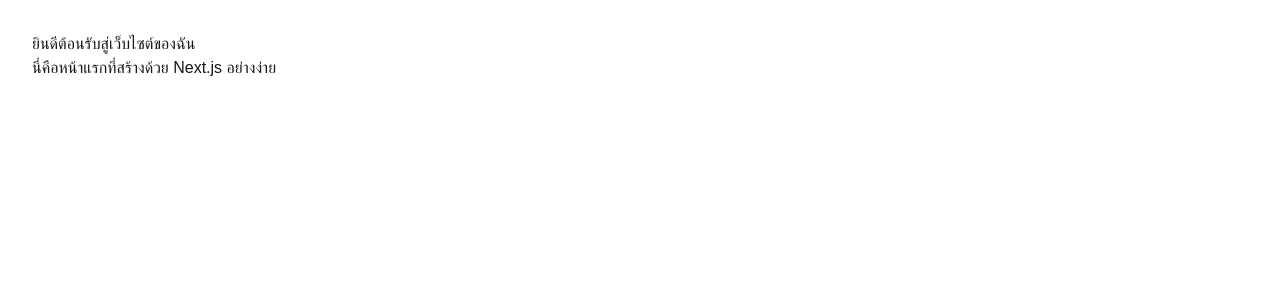
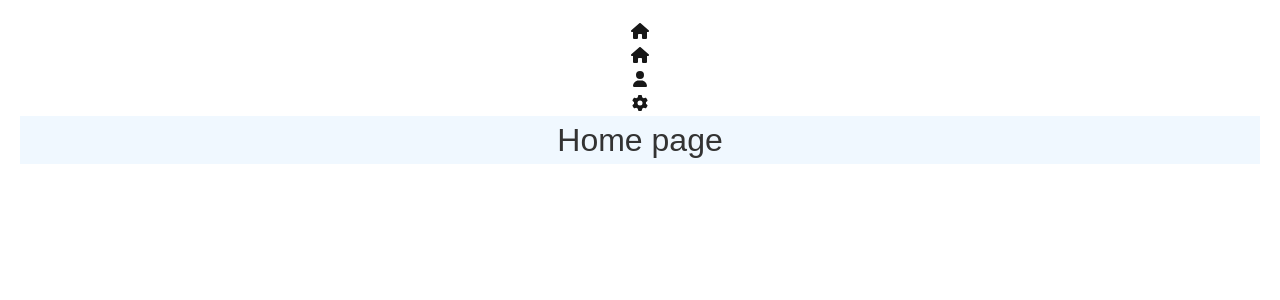
Before and after one commit to tenchq-tp/Knowledge-Base-Websites, a Next.js app in the folder frontend/: page /pages/home in a window 1280 px wide. Shown: the top 300 px of the page. Built offline with nearby package versions, Linux system fonts and the light colour scheme.

Commit message:
homepage by มะปรางค์

```diff
--- a/frontend/src/app/component/Navbar.js
+++ b/frontend/src/app/component/Navbar.js
@@ -0,0 +1,100 @@
+//บอกให้ Next.js รู้ว่าไฟล์นี้ทำงานฝั่ง Client Side, จำเป็นเมื่อคุณใช้ Next.js App Router
+"use client"
+
+//ใช้ useEffect() เพื่อรันโค้ดเมื่อ component ถูกโหลด
+import { useEffect, useState } from "react";
+
+// useRouter ใช้สำหรับนำทางไปยังหน้าอื่น, next/navigation คือเวอร์ชันใหม่ที่ใช้ใน App Router
+import { useRouter } from "next/navigation";
+
+import { FontAwesomeIcon } from "@fortawesome/react-fontawesome";
+import {
+    faHome,
+    faUser,
+    faGear //เพิ่มไอคอน gear
+} from "@fortawesome/free-solid-svg-icons";
+
+import styles from "../style/navbar.module.css"
+
+
+export default function Navbar()
+{
+    // ใช้เพื่อเปลี่ยนเส้นทาง
+     const router = useRouter();
+
+
+     const [ShowSubMenu, setShowSubMenu] = useState(false);
+
+     const toggleSubMenu = () => {
+         setShowSubMenu(!showSubMenu);
+     };
+
+     //     const goToProfile = () => {
+//         router.push("/profile");
+//     }
+
+     const goTo = (path) =>{
+        setShowSubMenu(false); // ซ่อนเมนูหลังคลิก
+        router.push(path);
+     };
+
+
+    return(
+        <nav className={styles.navbarList}>
+            {/* Logo */}
+            <div className={styles.logo}>
+                <FontAwesomeIcon icon={ faHome } className={styles.icon} />
+
+            </div>
+
+
+            <ul className={styles.navLinks}>
+                <li
+                    onClick={() => router.push("/pages/home")} className= {styles.navItem}>
+                    <FontAwesomeIcon icon={ faHome } className={styles.icon} />
+                </li>
+
+                 <li
+                    onClick={() => router.push("/pages/profile")} className= {styles.navItem}>
+                    <FontAwesomeIcon icon={ faUser } className={styles.icon} />
+                </li>
+
+                {/* setting มี 2 อัน คือ settingrole กับ settinguser */}
+                 <li
+                    onClick={toggleSubMenu} className= {styles.navItem}>
+                    <FontAwesomeIcon icon={ faGear } className={styles.icon} />
+                </li>
+
+                {ShowSubMenu &&(
+                    <div className="styles.subsetting">
+
+                            <li onClick={() => goTo("/setting/settingprofile")}>
+                                <FontAwesomeIcon icon= { faUser } /> Setting Profile
+                            </li>
+
+                            <li onClick={() => goTo("/setting/settingrole")}>
+                                <FontAwesomeIcon icon= { faUser }  /> Setting Role
+                            </li>
+
+                    </div>
+                )}
+
+            </ul>
+
+        </nav>
+
+    );
+}
+
+
+
+ //router.push("/login") จะเปลี่ยนหน้าไป /login เมื่อกดปุ่ม
+    //const goToHome = () => {
+        //router.push("/home");
+  //}
+
+
+
+//      const goToSetting = () => {
+//         router.push("/setting");
+//     }
--- a/frontend/src/app/pages/home/page.js
+++ b/frontend/src/app/pages/home/page.js
@@ -1,10 +1,46 @@
+//บอกให้ Next.js รู้ว่าไฟล์นี้ทำงานฝั่ง Client Side
+//จำเป็นเมื่อคุณใช้ Next.js App Router
+"use client"
+
+//ใช้ useEffect() เพื่อรันโค้ดเมื่อ component ถูกโหลด
+//import { useEffect } from "react";
 
 
-export default function Home() {
-  return (
-    <div style={{ padding: "2rem", fontFamily: "Arial, sans-serif" }}>
-      <h1>ยินดีต้อนรับสู่เว็บไซต์ของฉัน</h1>
-      <p>นี่คือหน้าแรกที่สร้างด้วย Next.js อย่างง่าย</p>
-    </div>
-  );
+// useRouter ใช้สำหรับนำทางไปยังหน้าอื่น
+// next/navigation คือเวอร์ชันใหม่ที่ใช้ใน App Router
+import { useRouter } from "next/navigation";
+
+
+ // ดึง Navbar component มาใช้
+ //"../../folder/__filename_.__นามสกุล file"
+import Navbar from "../../component/Navbar";
+import styles from "../../style/home.module.css";
+
+
+
+// Function Homepage เป็น Component หลัก
+export default function Homepage()
+{
+    const router =  useRouter();
+
+    const handleLogout = () => {        //ประกาศฟังก์ชันชื่อ handleLogout เป็น arrow function ใช้สำหรับจัดการเหตุการณ์เมื่อผู้ใช้กดปุ่มออกจากระบบ
+    localStorage.removeItem("token");   //ปกติ token นี้คือ JWT token ที่ใช้ยืนยันตัวตนของผู้ใช้หลังจาก login เมื่อลบ token ออก ระบบจะไม่สามารถระบุตัวตนของผู้ใช้ได้อีก เท่ากับว่า "ออกจากระบบ"
+    router.push("/");                   // หลัง logout จะพาผู้ใช้กลับไปหน้าแรก
+ };
+
+
+    const goBack = () => {
+        router.push ('/page');
+    }
+
+
+    return(
+        <div className={styles.homepage}>
+
+            {/*✅ ใส่ Navbar เพื่อแสดงเมนู  */}
+            <Navbar/>
+            <h1 className={styles.title}> Home page </h1>
+
+        </div>
+    );
 }
--- a/frontend/src/app/style/home.module.css
+++ b/frontend/src/app/style/home.module.css
@@ -0,0 +1,13 @@
+
+
+.homepage {
+  padding: 20px;
+  text-align: center;
+
+}
+
+.title {
+  font-size: 32px;
+  color: #333;
+  background-color: aliceblue;
+}
```
Also changed, not shown: frontend/src/app/pages/setting/settingprofile/page.js (added), frontend/src/app/pages/setting/settingrole/page.js (added).
